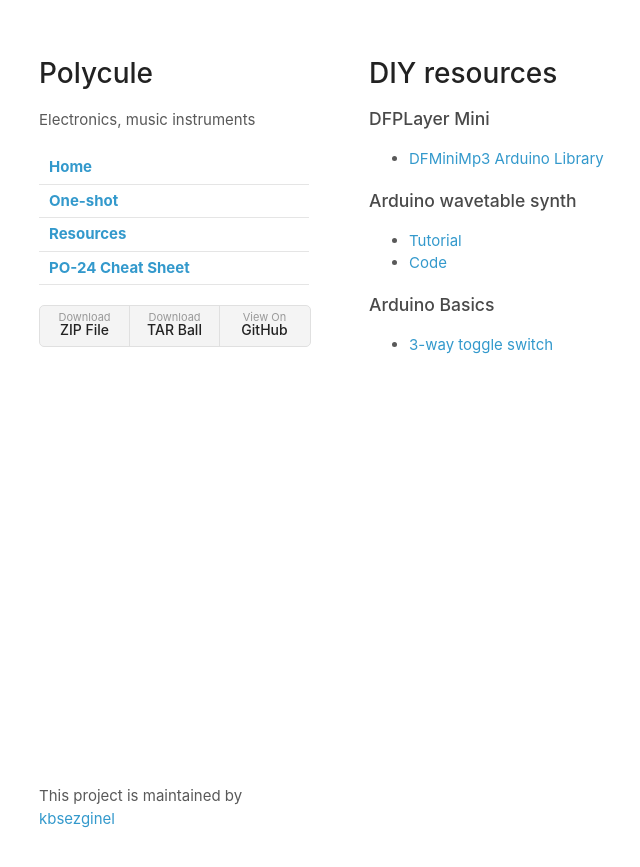
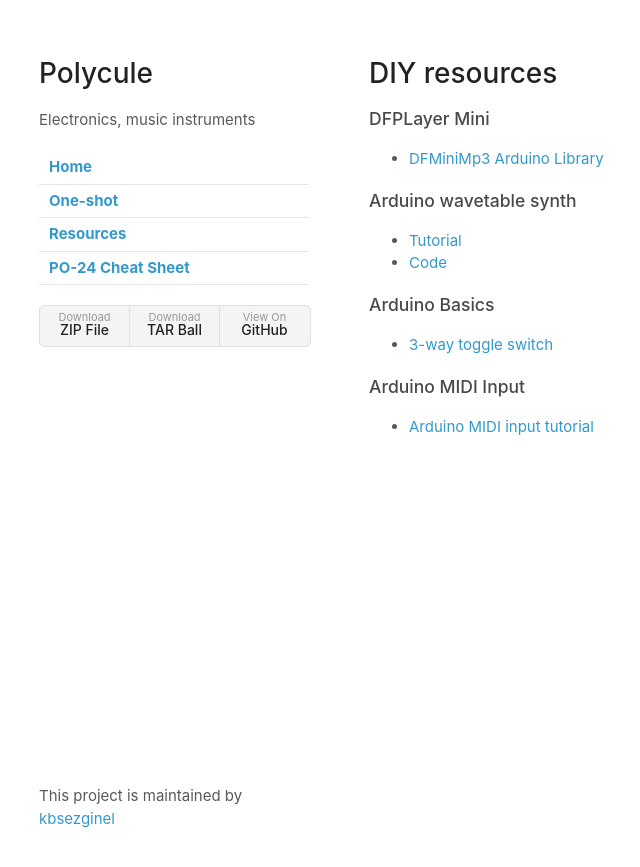
Before and after one commit to kbsezginel/polycule, a Jekyll site: the page built from resources.md, in a window 1280 px wide. Shown: the top 867 px of the page, without its empty margins (61-701 px from the left). Built offline with Jekyll 4.4.1, drawn with Linux system fonts in a browser that asks for light colours; our own code applies the rules of GitHub Pages for plain Markdown files.

Commit message:
Add midi input circuit to resources

```diff
--- a/resources.md
+++ b/resources.md
@@ -9,3 +9,6 @@
 
 ### Arduino Basics
 - [3-way toggle switch](http://fritzing.org/projects/3-way-rocker-switch-led-control-tutorial)
+
+### Arduino MIDI Input
+- [Arduino MIDI input tutorial](https://www.notesandvolts.com/2015/02/midi-and-arduino-build-midi-input.html)
```
